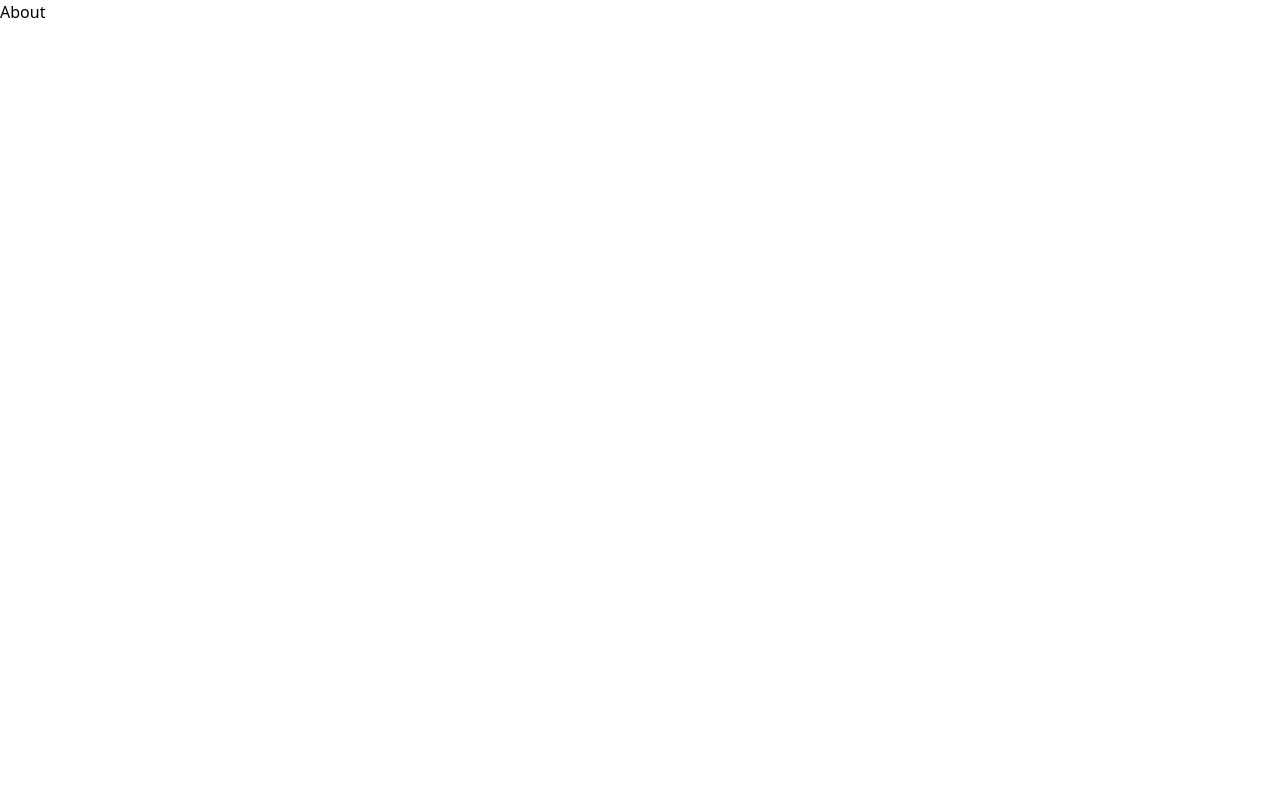
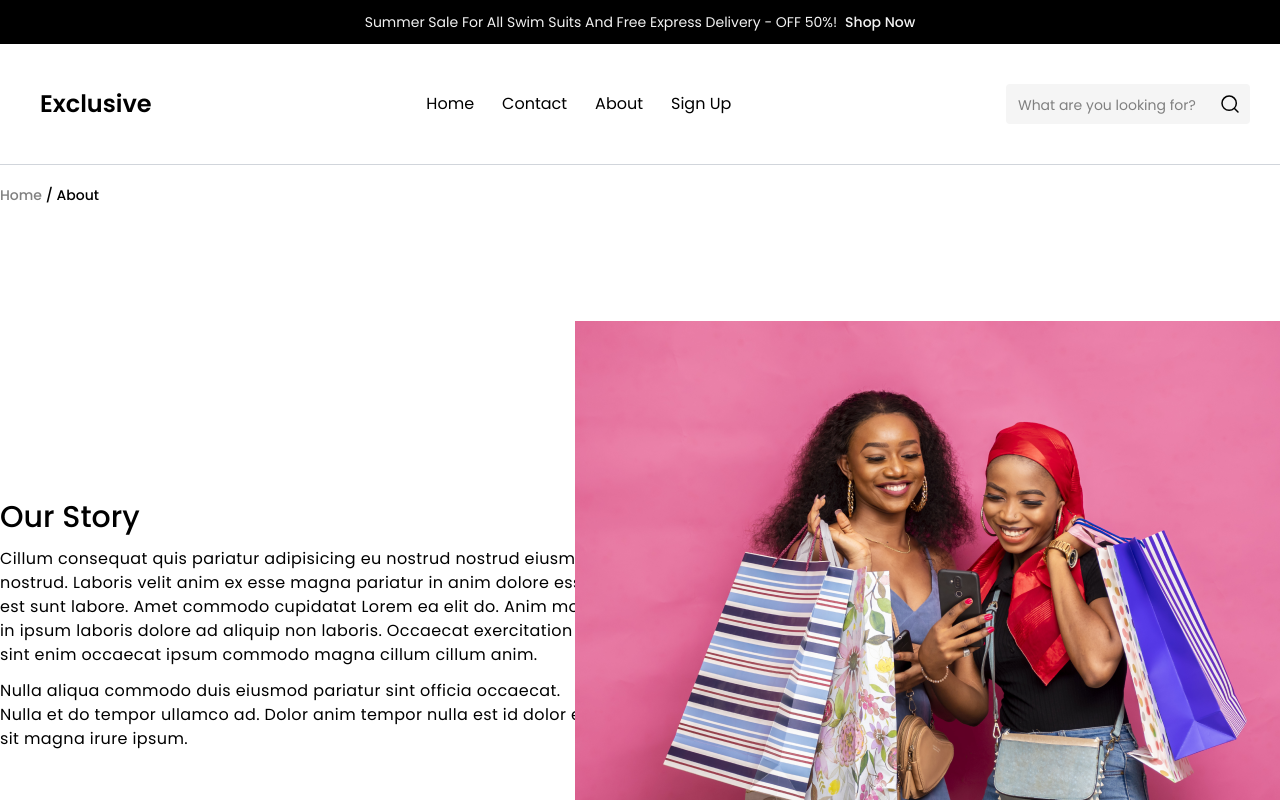
Before and after one commit to hrithikscube/exclusive, a Next.js app: page /about in a window 1280 px wide. Shown: the top 800 px of the page. Built offline with nearby package versions, Linux system fonts and the light colour scheme.

Commit message:
about us section

```diff
--- /dev/null
+++ b/src/components/modules/About.jsx
@@ -0,0 +1,42 @@
+import React, { Fragment } from 'react'
+import Header from '../common/Header'
+import Footer from '../common/Footer'
+
+const About = () => {
+    return (
+        <Fragment>
+            <Header />
+            <div className='relative'>
+                <div className='lg:w-[1290px] m-auto'>
+
+                    <div className='my-5'>
+                        <p className='text-sm font-poppins font-medium text-[#808080]'>Home  <span className='text-black text-sm font-poppins font-medium'> / About</span></p>
+                    </div>
+
+                    <div className='grid lg:grid-cols-2 items-center w-full h-screen'>
+
+                        <img src="/images/story.png" alt="story" className='lg:hidden block h-full object-cover' />
+
+                        <div className='flex flex-col gap-3 py-10 pr-10'>
+                            <h1 className='lg:text-5xl/1 text-3xl font-poppins font-medium'>Our Story</h1>
+                            <p className='text-base font-poppins tracking-wide'>Cillum consequat quis pariatur adipisicing eu nostrud nostrud eiusmod nostrud. Laboris velit anim ex esse magna pariatur in anim dolore esse est sunt labore. Amet commodo cupidatat Lorem ea elit do. Anim mollit in ipsum laboris dolore ad aliquip non laboris. Occaecat exercitation sint enim occaecat ipsum commodo magna cillum cillum anim.</p>
+
+                            <p className='text-base font-poppins tracking-wide'>Nulla aliqua commodo duis eiusmod pariatur sint officia occaecat. Nulla et do tempor ullamco ad. Dolor anim tempor nulla est id dolor ea sit magna irure ipsum.</p>
+                        </div>
+
+                        <div className='absolute right-0 lg:block hidden'>
+                            <img src="/images/story.png" alt="story" className=' h-full object-cover' />
+                        </div>
+
+                    </div>
+
+
+
+                </div>
+            </div>
+            <Footer />
+        </Fragment>
+    )
+}
+
+export default About
--- a/src/pages/about/index.js
+++ b/src/pages/about/index.js
@@ -1,9 +1,10 @@
+import About from '@/components/modules/About'
 import React from 'react'
 
-const About = () => {
+const index = () => {
   return (
-    <div>About</div>
+    <About />
   )
 }
 
-export default About
+export default index
```
Also changed, not shown: public/images/story.png (added).
